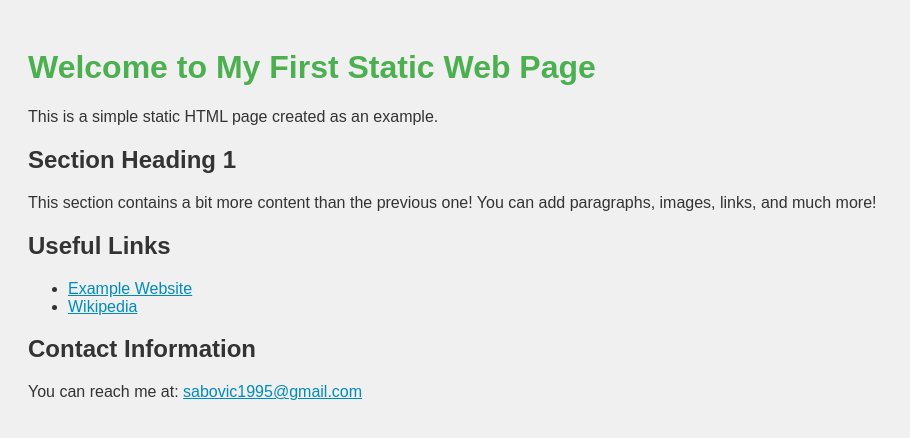
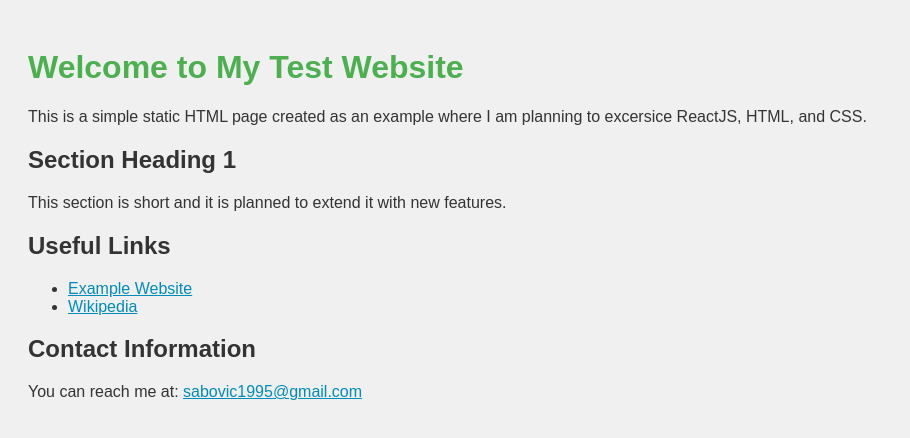
Before and after one commit to ASabovic/nginx-static-website, a plain HTML site: page index.html in a window 1280 px wide. Shown: the whole page, without its empty margins (0-910 px from the left). Drawn offline with Linux system fonts and the light colour scheme.

Commit message:
changes in index html file

```diff
--- a/index.html
+++ b/index.html
@@ -24,11 +24,11 @@
 </head>
 <body>
 
-    <h1>Welcome to My First Static Web Page</h1>
-    <p>This is a simple static HTML page created as an example.</p>
+    <h1>Welcome to My Test Website</h1>
+    <p>This is a simple static HTML page created as an example where I am planning to excersice ReactJS, HTML, and CSS.</p>
 
     <h2>Section Heading 1</h2>
-    <p>This section contains a bit more content than the previous one! You can add paragraphs, images, links, and much more!</p>
+    <p>This section is short and it is planned to extend it with new features.</p>
 
     <h2>Useful Links</h2>
     <ul>
```
